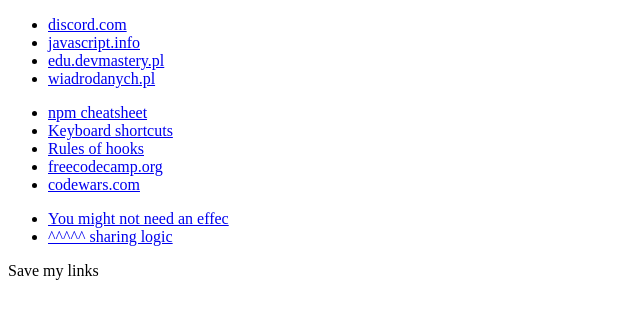
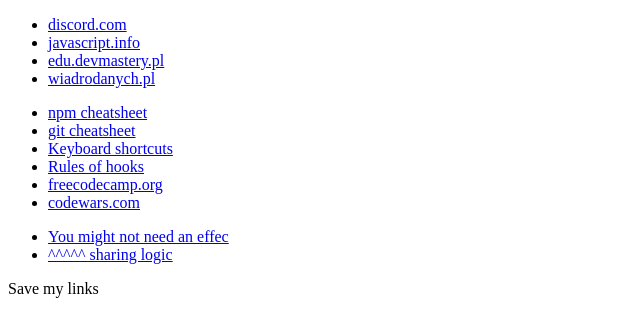
Before and after one commit to mkiszka/MyShortcuts, a plain HTML site: page index.html in a window 1280 px wide. Shown: the whole page, without its empty margins (0-640 px from the left). Drawn offline with Linux system fonts and the light colour scheme.

Commit message:
Added new links

```diff
--- a/index.html
+++ b/index.html
@@ -13,6 +13,8 @@
 </ul>
 <ul>
 <li><a href="https://devhints.io/npm">npm cheatsheet</a>
+<li><a href="https://training.github.com/downloads/pl/github-git-cheat-sheet/">git cheatsheet</a>
+
 <li><a href="https://code.visualstudio.com/shortcuts/keyboard-shortcuts-windows.pdf">Keyboard shortcuts</a>
 <li><a href="https://reactjs.org/docs/hooks-rules.html">Rules of hooks</a>
 <li><a href="https://www.freecodecamp.org/">freecodecamp.org</a>
```
